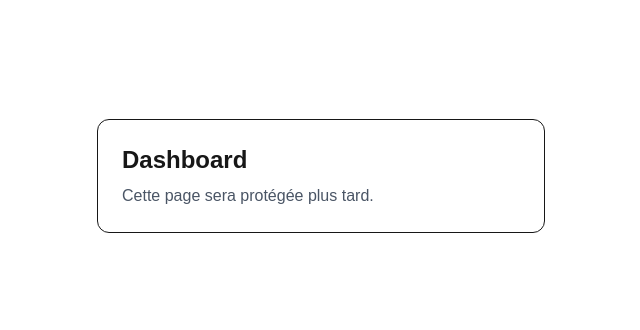
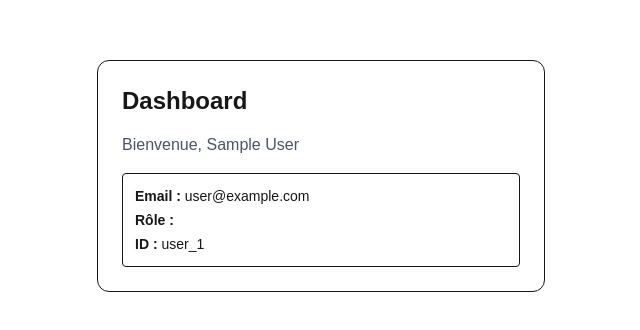
Before and after one commit to steveyambo/nexts-js-auth, a Next.js app: page /dashboard in a window 1280 px wide. Shown: the part 224-554 px from the top of the page, without its empty margins (319-959 px from the left). Built offline with nearby package versions, Linux system fonts and the light colour scheme; no server answers; sample sign-in values are in the browser's storage.

Commit message:
Protect dashboard route with Auth.js session

```diff
--- a/app/dashboard/page.tsx
+++ b/app/dashboard/page.tsx
@@ -1,12 +1,36 @@
-export default function DashboardPage() {
+import { authOptions } from "@/auth";
+import { getServerSession } from "next-auth";
+import { redirect } from "next/navigation";
+
+export default async function DashboardPage() {
+  const session = await getServerSession(authOptions);
+
+  if (!session) {
+    redirect("/login");
+  }
+
   return (
     <main className="min-h-screen flex items-center justify-center">
-      <div className="border rounded-xl p-6 w-full max-w-md">
+      <div className="border rounded-xl p-6 w-full max-w-md space-y-4">
         <h1 className="text-2xl font-bold">Dashboard</h1>
 
-        <p className="mt-2 text-gray-600">
-          Cette page sera protégée plus tard.
+        <p className="text-gray-600">
+          Bienvenue, {session.user?.name || session.user?.email}
         </p>
+
+        <div className="border rounded p-3 text-sm space-y-1">
+          <p>
+            <strong>Email :</strong> {session.user?.email}
+          </p>
+
+          <p>
+            <strong>Rôle :</strong> {session.user?.role}
+          </p>
+
+          <p>
+            <strong>ID :</strong> {session.user?.id}
+          </p>
+        </div>
       </div>
     </main>
   );
```
